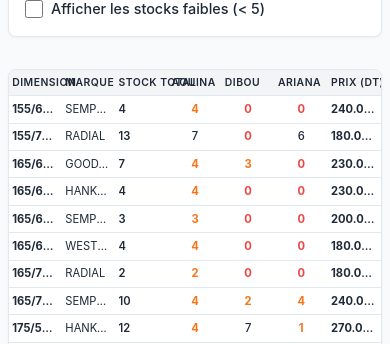
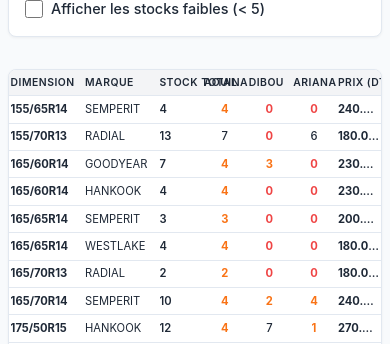
Before and after one commit to jesser-01/speed-pneu, a React (Vite) app: page / in a window 390 px wide. Shown: the part 500-844 px from the top of the page. Built offline with nearby package versions, Linux system fonts and the light colour scheme; no server answers.

Commit message:
Adjust mobile column widths - more space for Dimension and Marque, less for stock

```diff
--- a/src/styles/ProductTable.css
+++ b/src/styles/ProductTable.css
@@ -175,29 +175,26 @@
     display: none;
   }
 
+  /* Column width distribution */
+  .products-table th:nth-child(1) { width: 20%; }  /* Dimension */
+  .products-table th:nth-child(2) { width: 20%; }  /* Marque */
+  .products-table th:nth-child(4) { width: 12%; }  /* Stock Total */
+  .products-table th:nth-child(5) { width: 12%; }  /* Aouina */
+  .products-table th:nth-child(6) { width: 12%; }  /* Dibou */
+  .products-table th:nth-child(7) { width: 12%; }  /* Ariana */
+  .products-table th:nth-child(8) { width: 12%; }  /* Prix */
+
   .products-table th {
     font-size: 0.65rem;
     font-weight: 600;
-    padding: 0.3rem 0.2rem;
+    padding: 0.3rem 0.1rem;
     text-align: left;
     border: none;
     min-width: unset;
   }
 
-  /* Remove all min-width from specific columns */
-  .products-table th:nth-child(1),
-  .products-table th:nth-child(2),
-  .products-table th:nth-child(3),
-  .products-table th:nth-child(4),
-  .products-table th:nth-child(5),
-  .products-table th:nth-child(6),
-  .products-table th:nth-child(7),
-  .products-table th:nth-child(8) {
-    min-width: unset;
-  }
-
   .products-table td {
-    padding: 0.3rem 0.2rem;
+    padding: 0.3rem 0.1rem;
     font-size: 0.7rem;
     white-space: nowrap;
     overflow: hidden;
@@ -207,12 +204,6 @@
   .dimension-cell {
     font-weight: 600;
     color: var(--text-dark);
-  }
-
-  .reference-cell {
-    font-size: 0.7rem;
-    padding: 0.2rem 0.15rem;
-    background-color: transparent;
   }
 
   .price-cell {
```
